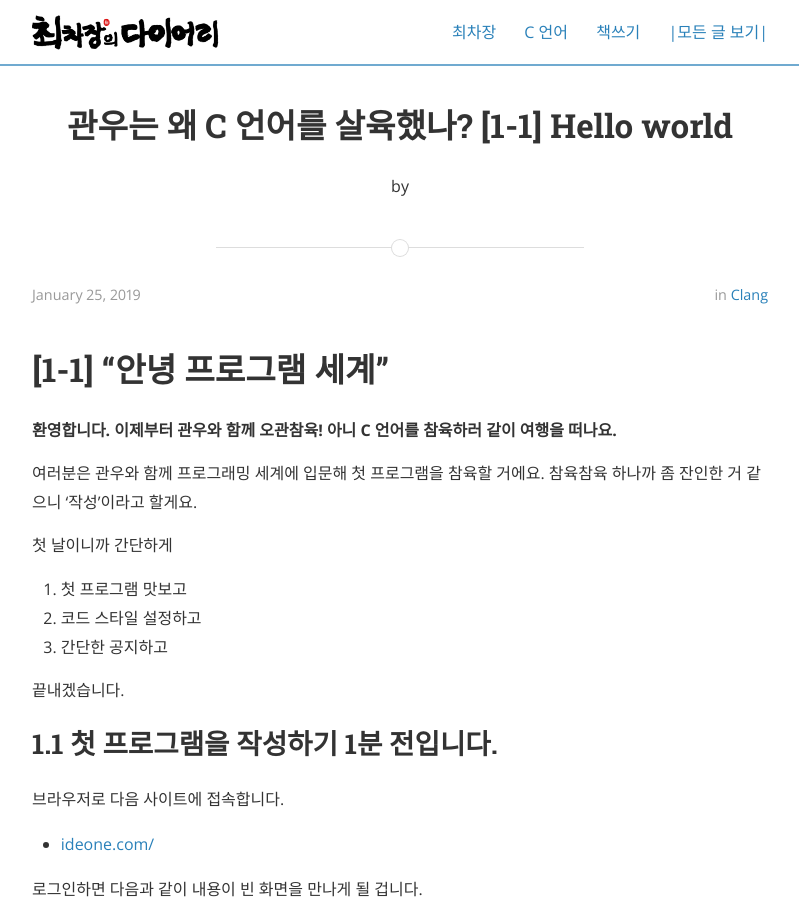
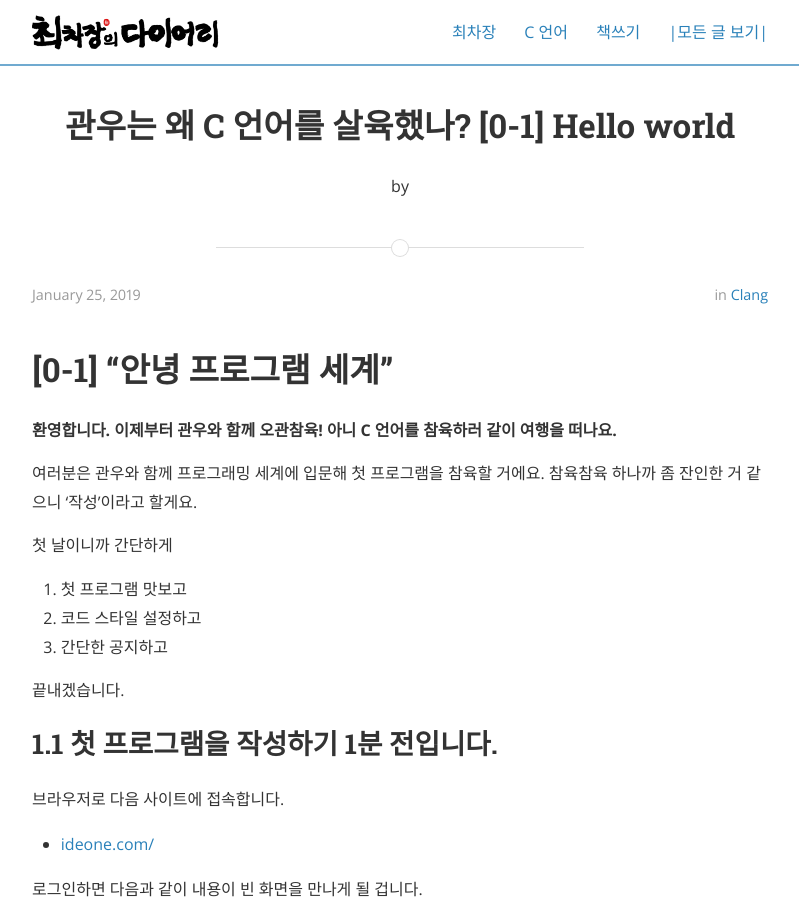
Before and after one commit to hwchoi2009/choichajang.github.io, a Jekyll site: the page built from _posts/2019-01-25-clang-00005-post.md, in a window 1280 px wide and 900 px high. Shown: the whole window, without its empty margins (240-1039 px from the left). Built offline with Jekyll 4.4.1, drawn with Linux system fonts in a browser that asks for light colours; nearby versions of some CDN libraries.

Commit message:
Update 2019-01-25-clang-00005-post.md

```diff
--- a/_posts/2019-01-25-clang-00005-post.md
+++ b/_posts/2019-01-25-clang-00005-post.md
@@ -1,11 +1,11 @@
 ---
 layout: post
-title:  "관우는 왜 C 언어를 살육했나? [1-1] Hello world"
+title:  "관우는 왜 C 언어를 살육했나? [0-1] Hello world"
 data : 2019-01-25 23:05:00 -0400
 categories: clang
 ---
 
-# [1-1] “안녕 프로그램 세계”
+# [0-1] “안녕 프로그램 세계”
 
 **환영합니다.
 이제부터 관우와 함께 오관참육!
```
